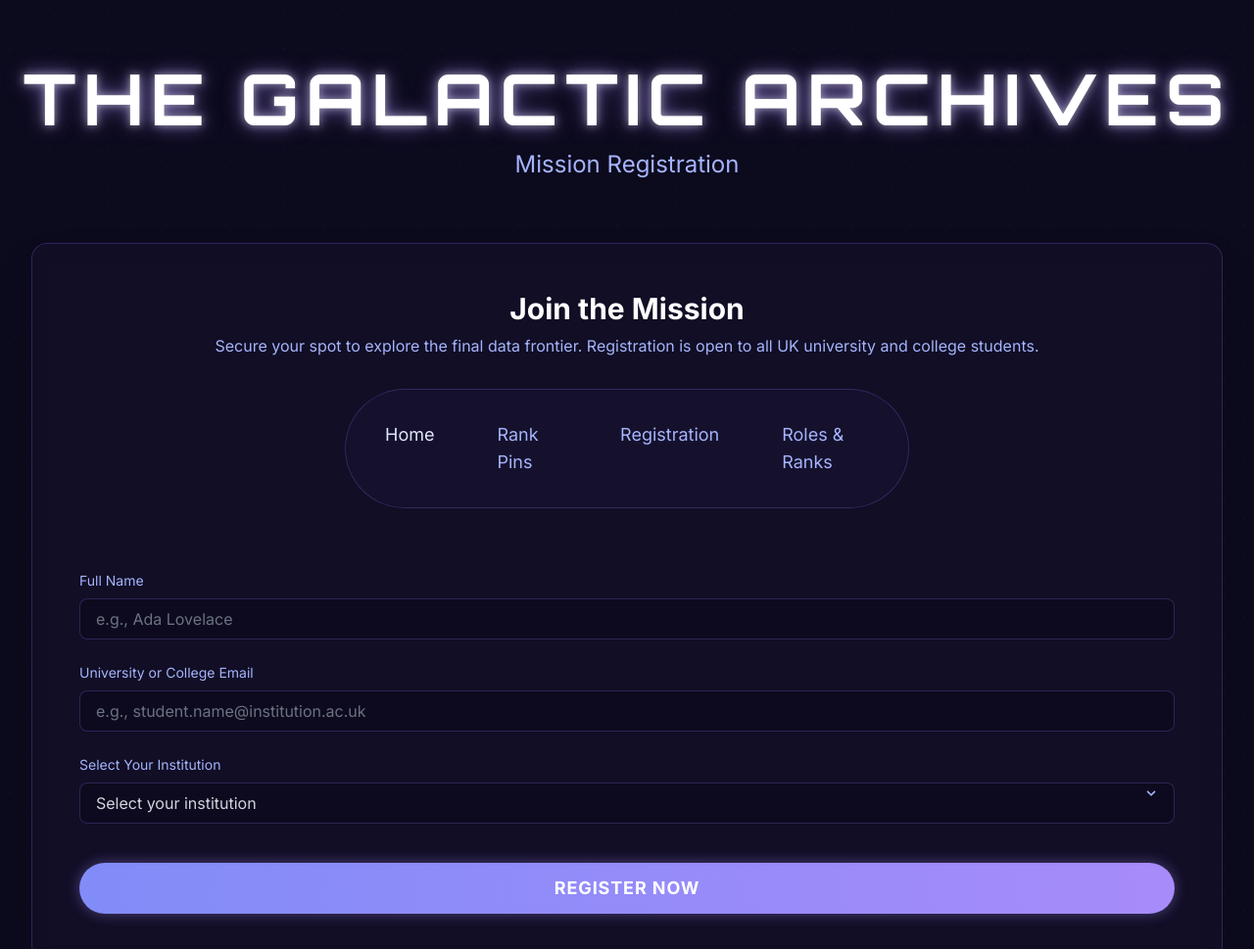
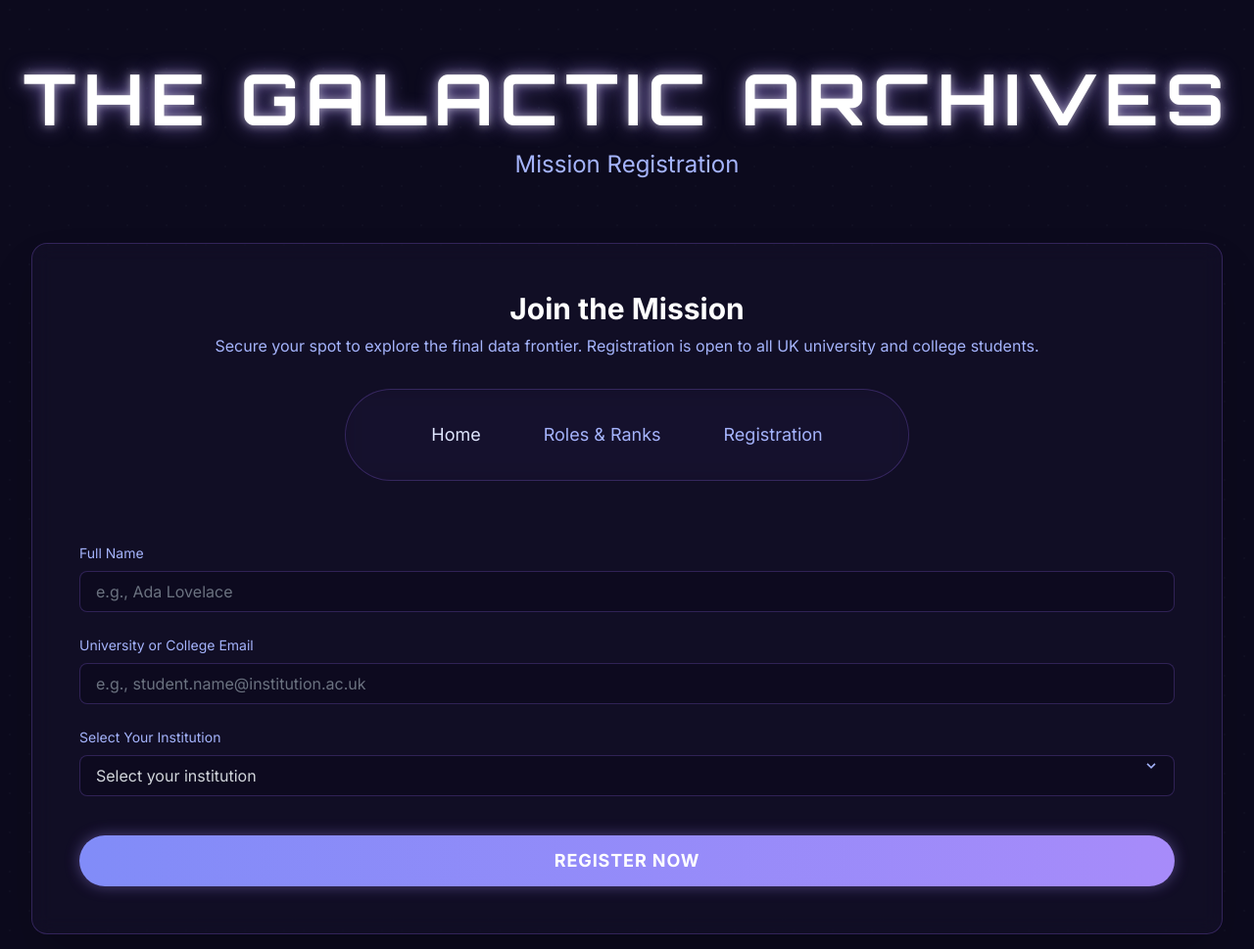
Before and after one commit to Scott-oustudent/Scott-oustudent.github.io, a plain HTML site: page registration.html in a window 1280 px wide. Shown: the top 969 px of the page at 98% size. Drawn offline with nearby package versions, Linux system fonts and the light colour scheme.

Commit message:
Update registration.html

```diff
--- a/registration.html
+++ b/registration.html
@@ -27,9 +27,8 @@
                     <div class="flex justify-center items-center p-6 glass-card rounded-full max-w-xl mx-auto">
                         <div class="flex space-x-8 text-lg">
                             <a href="./index.html" class="text-white-300 hover:text-indigo-300 hover:scale-105 transition-all duration-300">Home</a>
-                <a href="./rank-pins.html" class="text-indigo-300 hover:text-white hover:scale-105 transition-all duration-300">Rank Pins</a>
+                            <a href="./roles-ranks.html" class="text-indigo-300 hover:text-white hover:scale-105 transition-all duration-300">Roles & Ranks</a>
                             <a href="./registration.html" class="text-indigo-300 hover:text-white hover:scale-105 transition-all duration-300">Registration</a>
-                <a href="./roles-ranks.html" class="text-indigo-300 hover:text-white hover:scale-105 transition-all duration-300">Roles & Ranks</a>
                         </div>
                     </div>
                 </nav>
```
Lines whose indentation alone changed are shown as unchanged.
